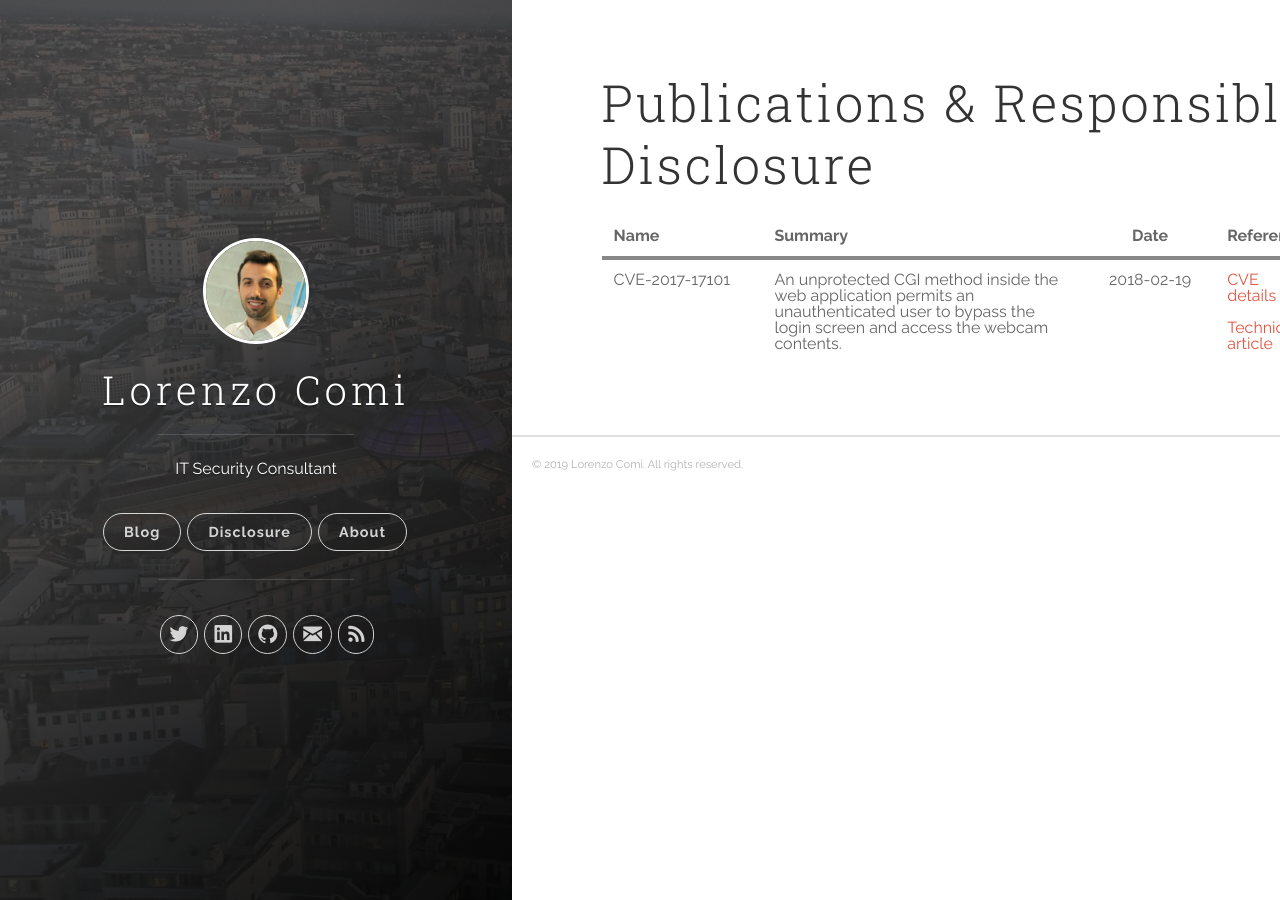
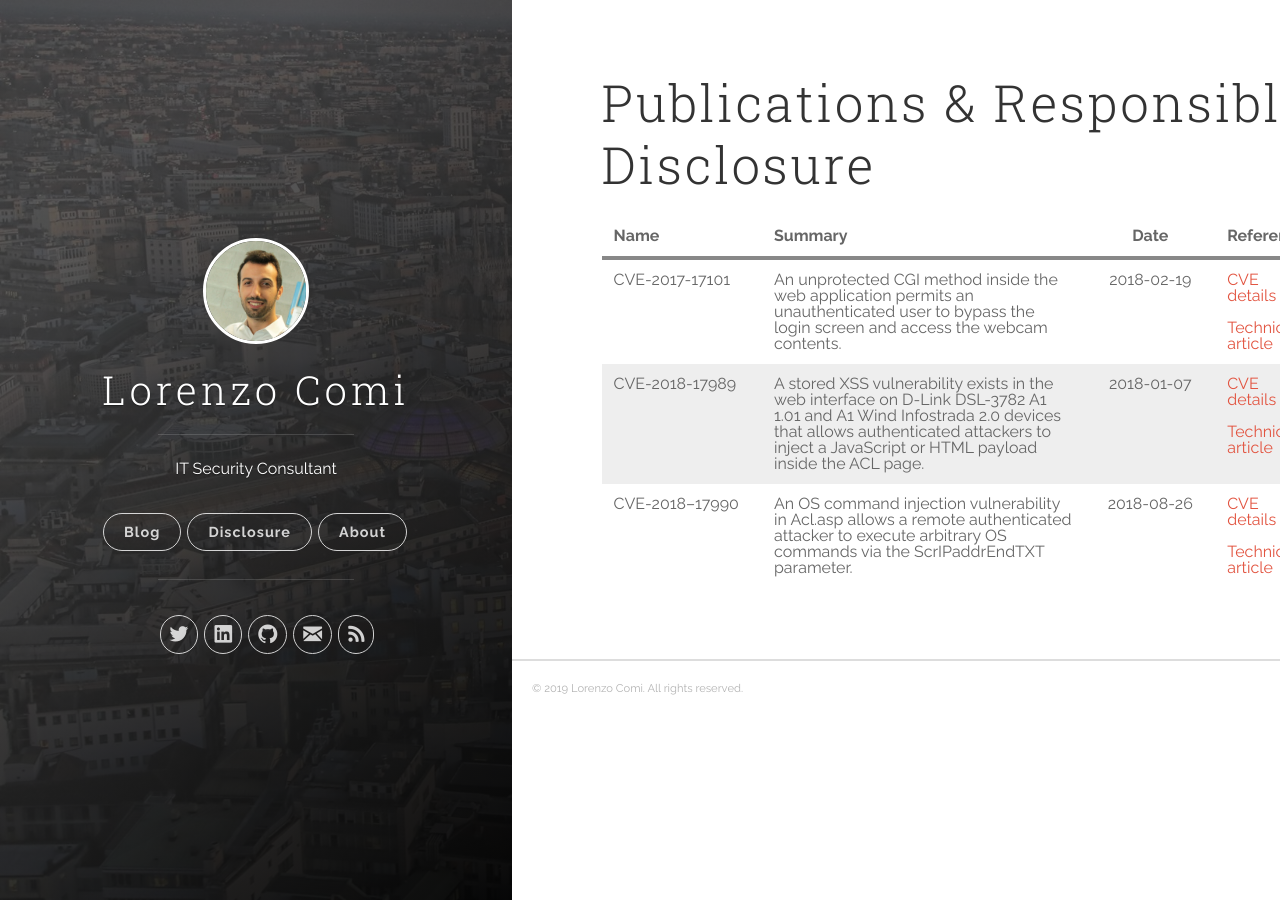
Before and after one commit to c0mix/c0mix.github.io, a Jekyll site: the page built from Disclosure.markdown, in a window 1280 px wide. Built offline with Jekyll 4.4.1, drawn with Linux system fonts in a browser that asks for light colours.

Commit message:
Update Disclosure.markdown

```diff
--- a/Disclosure.markdown
+++ b/Disclosure.markdown
@@ -6,10 +6,15 @@ title: Publications & Responsible Disclosure
 | Name        		|Summary 		| Date          | Reference  |
 | ------------- 	|:------------- |:-------------:| :----------|
 | CVE-2017-17101	| An unprotected CGI method inside the web application permits an unauthenticated user to bypass the login screen and access the webcam contents.	 | 2018-02-19 		| [CVE details][cve1] <br><br> [Technical article][blog1]   |
+| CVE-2018-17989    | A stored XSS vulnerability exists in the web interface on D-Link DSL-3782 A1 1.01 and A1 Wind Infostrada 2.0 devices that allows authenticated attackers to inject a JavaScript or HTML payload inside the ACL page. |   2018-01-07 	| [CVE details][cve2] <br><br> [Technical article][blog2]   |
+| CVE-2018–17990 	| An OS command injection vulnerability in Acl.asp allows a remote authenticated attacker to execute arbitrary OS commands via the ScrIPaddrEndTXT parameter.   |    2018-08-26	| [CVE details][cve3] <br><br> [Technical article][blog2] 	 |
 
 
 [cve1]: https://www.cvedetails.com/cve/CVE-2017-17101/
+[cve2]: https://www.cvedetails.com/cve/CVE-2018-17989/
+[cve3]: https://www.cvedetails.com/cve/CVE-2018-17990/
 [blog1]: http://c0mix.github.io/2018/Break-into-2K-IP-Camera/
+[blog2]: https://c0mix.github.io/2019/D-Link-DIR-3782-SecAdvisory-OS-Command-Injection-and-Stored-XSS/
 
 
 <style>
```
